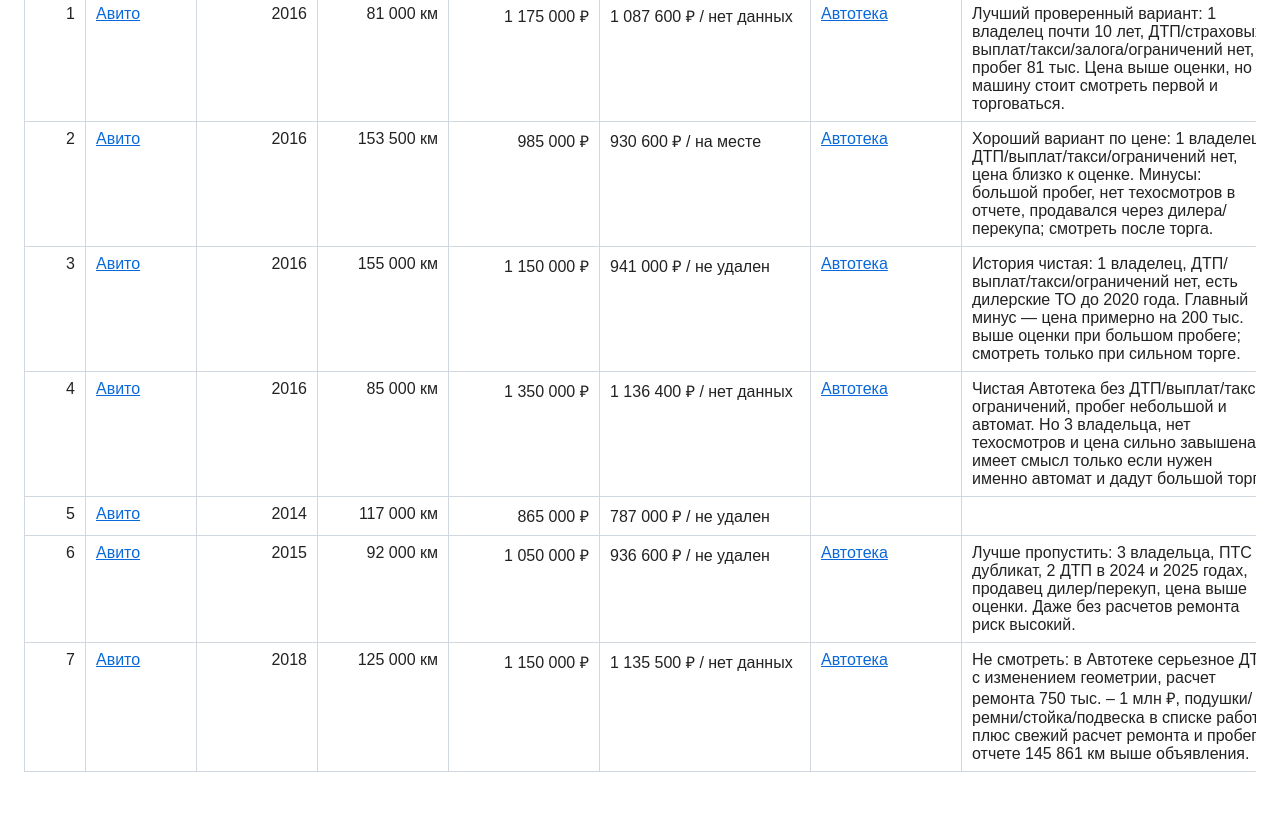
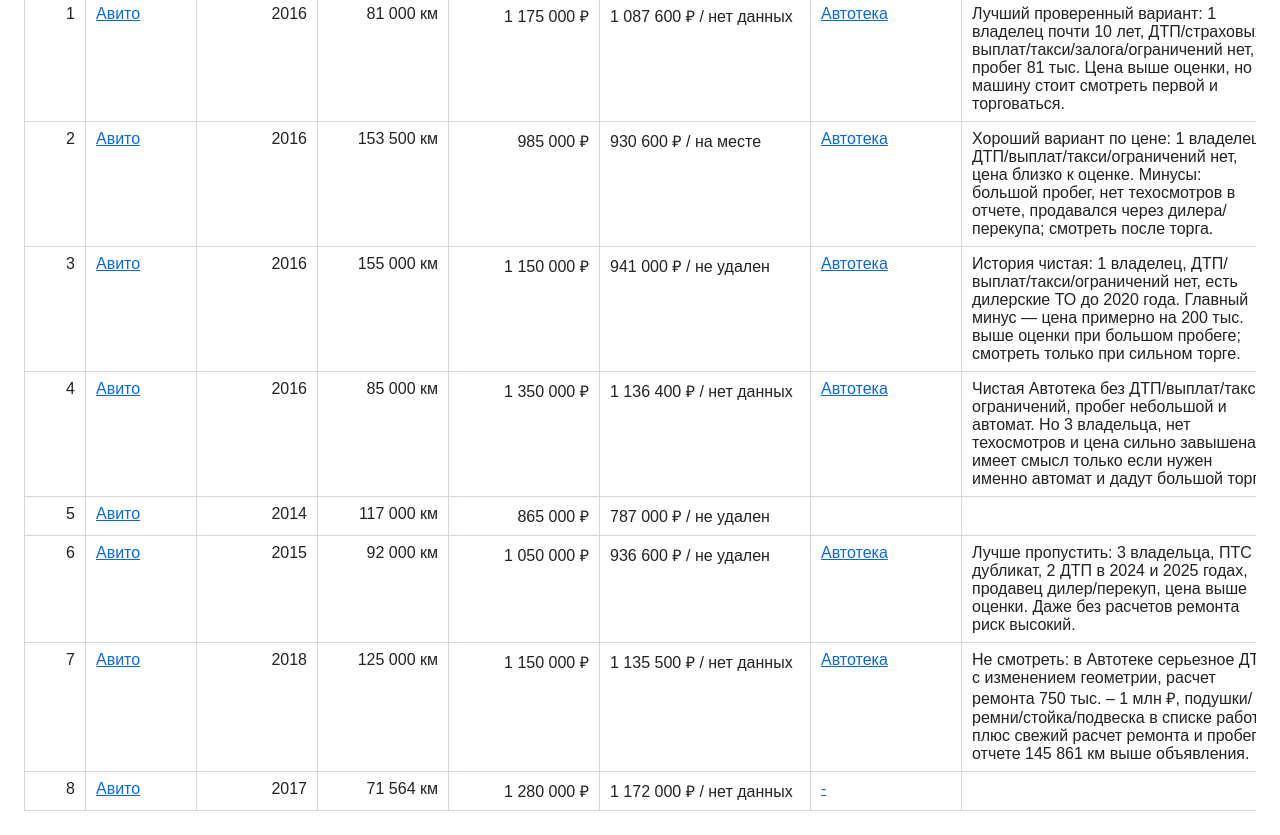
Before and after one commit to Romik1999/car-search, a plain HTML site: page index.html in a window 1280 px wide. Shown: the part 139-974 px from the top of the page. Before the commit the page ends 935 px from the top, so only its background shows below. Drawn offline with Linux system fonts and the light colour scheme.

Commit message:
add new item

```diff
--- a/index.html
+++ b/index.html
@@ -179,6 +179,17 @@
           <td><a href="https://autoteka.ru/report/web/uuid/0cd14c09-6e40-4f30-ae07-853a0914f728?fromSource=webSharing">Автотека</a></td>
           <td class="opinion">Не смотреть: в Автотеке серьезное ДТП с изменением геометрии, расчет ремонта 750 тыс. – 1 млн ₽, подушки/ремни/стойка/подвеска в списке работ, плюс свежий расчет ремонта и пробег в отчете 145 861 км выше объявления.</td>
         </tr>
+<!--      доабвил 31/05/26-->
+        <tr>
+          <td class="number">8</td>
+          <td><a href="https://www.avito.ru/samara/avtomobili/kia_rio_1.6_mt_2017_71_564_km_8027534415?utm_campaign=native&utm_medium=item_page_android&utm_source=soc_sharing">Авито</a></td>
+          <td class="year">2017</td>
+          <td class="mileage">71 564 км</td>
+          <td class="price">1 280 000 ₽</td>
+          <td>1 172 000 ₽ / нет данных</td>
+          <td><a href="">-</a></td>
+          <td class="opinion"></td>
+        </tr>
       </tbody>
     </table>
   </div>
```
